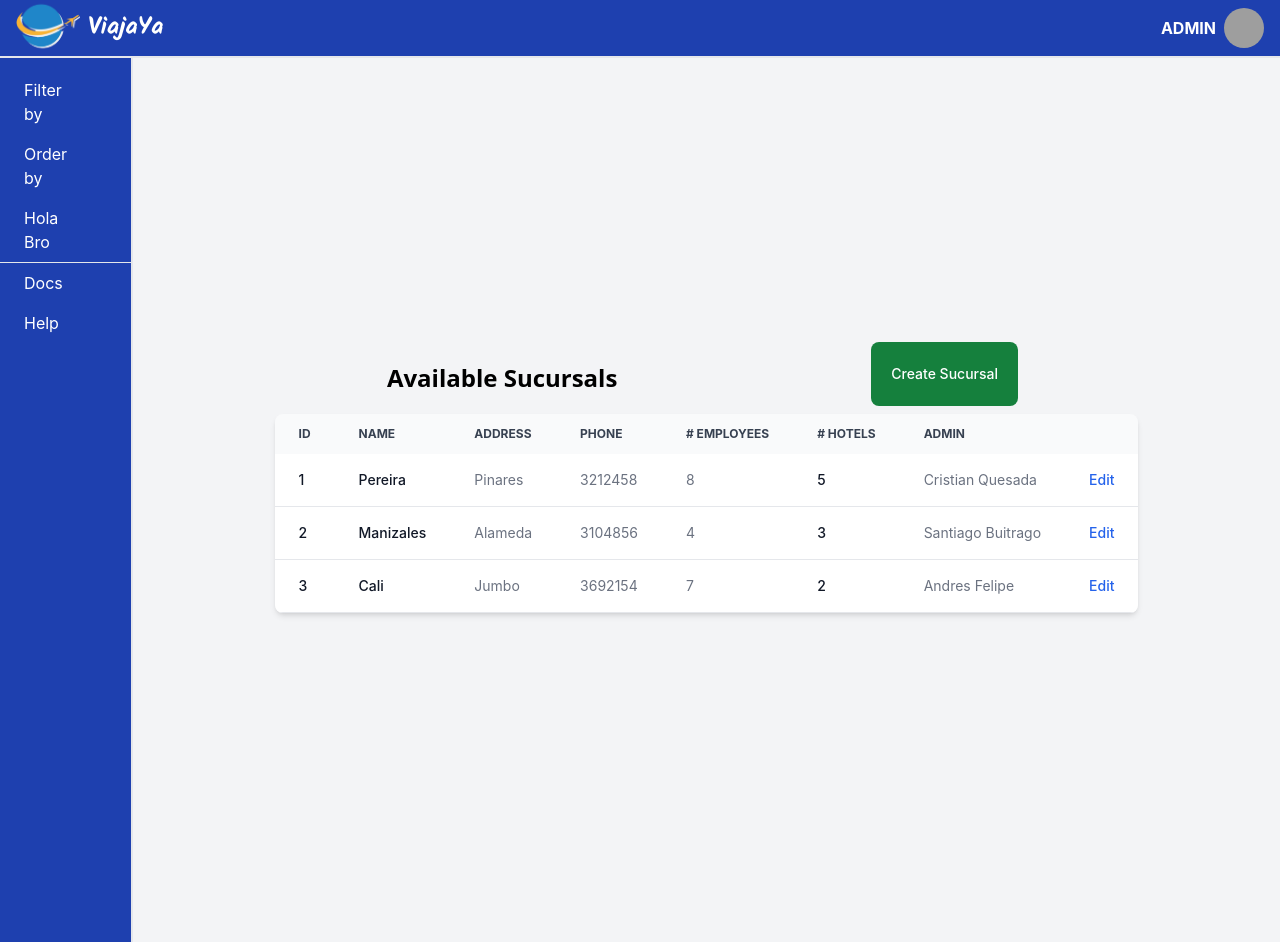
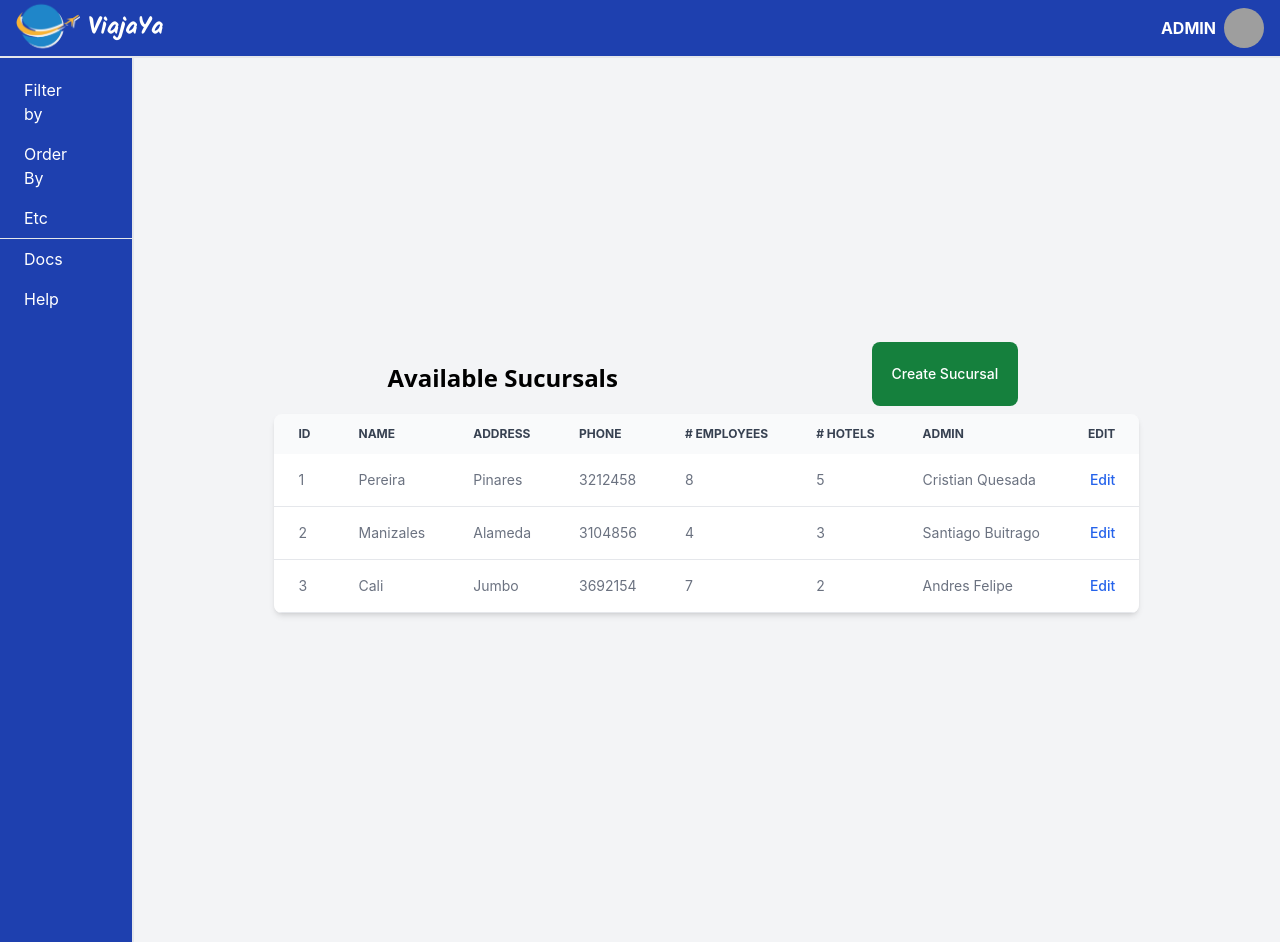
Before and after one commit to coscristian/Agencia-de-Viajes, a React (Create React App) app: page /admin/sucursales in a window 1280 px wide. Built offline with nearby package versions, Linux system fonts and the light colour scheme; grey boxes are pictures that could not be loaded.

Commit message:
Sucursals table and form added

```diff
--- a/src/pages/sucursals/sucursales.jsx
+++ b/src/pages/sucursals/sucursales.jsx
@@ -6,6 +6,11 @@ import EntityForm from "components/EntityForm";
 import FormGridHeader from "components/form/FormGridHeader";
 import FormInput from "components/form/FormInput";
 import FormInputSelect from "components/form/FormInputSelect";
+import Table from "components/table/Table";
+import TableBody from "components/table/TableBody";
+import TableHeader from "components/table/TableHeader";
+import TableRow from "components/table/TableRow";
+import TableHeaderColumn from "components/table/TableHeaderColumn";
 
 const sucursalsBackend = [
   {
@@ -50,8 +55,8 @@ function Sucursales() {
     <div className="flex flex-row bg-gray-100">
       <Sidebar>
         <SidebarOption optionText="Filter by" />
-        <SidebarOption optionText="Order by" />
-        <SidebarOption optionText="Hola Bro" />
+        <SidebarOption optionText="Order By" />
+        <SidebarOption optionText="Etc" />
       </Sidebar>
       <InformationLayout
         tableTitle="Available Sucursals"
@@ -60,9 +65,7 @@ function Sucursales() {
         buttonFormText="Show All Sucursals"
         showTable={showTable}
         setShowTable={setShowTable}
-        table={
-          <SucursalsTable sucursals={sucursals} setShowTable={setShowTable} />
-        }
+        table={<SucursalsTable sucursals={sucursals} setShowTable={setShowTable} />}
         form={
           <EntityForm
             entities={sucursals}
@@ -84,21 +87,9 @@ function Sucursales() {
                 placeholder=""
                 required={true}
                 editingInfo={false}
-                labelText="City"
+                labelText="Name"
               />
-              <FormInputSelect name="admin" labelText="Admin" required={false}>
-                <option>Cristian Quesada</option>
-                <option>Samir Nasri</option>
-                <option>Cal Newport</option>
-              </FormInputSelect>
-              <FormInput
-                type="tel"
-                name="phone"
-                placeholder=""
-                required={true}
-                editingInfo={false}
-                labelText="Phone"
-              />
+
             <FormInput
               type="number"
               name="employees"
@@ -116,7 +107,16 @@ function Sucursales() {
               labelText="# Hotels"
             />
             </FormGridHeader>
-
+            <FormInputSelect
+                name="admin"
+                labelText="Admin"
+                required={false}
+              >
+                <option>Cristian Quesada</option>
+                <option>Santiago Buitrago</option>
+                <option>Andres Felipe</option>
+                <option>None</option>
+              </FormInputSelect>
               <FormInput
               type="text"
               name="address"
@@ -125,6 +125,14 @@ function Sucursales() {
               editingInfo={false}
               labelText="Address"
             />
+            <FormInput
+              type="tel"
+              name="phone"
+              placeholder=""
+              required={true}
+              editingInfo={false}
+              labelText="Phone"
+            />
           </EntityForm>
         }
       />
@@ -132,6 +140,31 @@ function Sucursales() {
   );
 }
 
+const SucursalsTable = ({sucursals, setShowTable}) => {
+  return (
+    <>
+    <Table>
+      <TableHeader>
+        <TableHeaderColumn text="ID" />
+        <TableHeaderColumn text="Name" />
+        <TableHeaderColumn text="Address" />
+        <TableHeaderColumn text="Phone" />
+        <TableHeaderColumn text="# Employees" />
+        <TableHeaderColumn text="# Hotels" />
+        <TableHeaderColumn text="Admin" />
+        <TableHeaderColumn text="Edit" />
+      </TableHeader>
+      <TableBody>
+        {sucursals.map((sucursal) => {
+          return <TableRow entity={sucursal} setShowTable={setShowTable} />;
+        })}
+      </TableBody>
+    </Table>
+  </>
+  );
+}
+
+/*
 const SucursalsTable = ({ sucursals, setShowTable }) => {
   return (
     <div class="relative overflow-x-auto shadow-md sm:rounded-lg">
@@ -197,7 +230,7 @@ const SucursalsTable = ({ sucursals, setShowTable }) => {
                           address: currentAdmin.address,
                           sucursal: currentAdmin.sucursal,
                           email: currentAdmin.email
-                        });*/
+                        });
                     }}
                     href="#"
                     class="font-medium text-blue-600 dark:text-blue-500 hover:underline"
@@ -213,5 +246,5 @@ const SucursalsTable = ({ sucursals, setShowTable }) => {
     </div>
   );
 };
-
+*/
 export default Sucursales;
```
Lines whose indentation alone changed are shown as unchanged.
